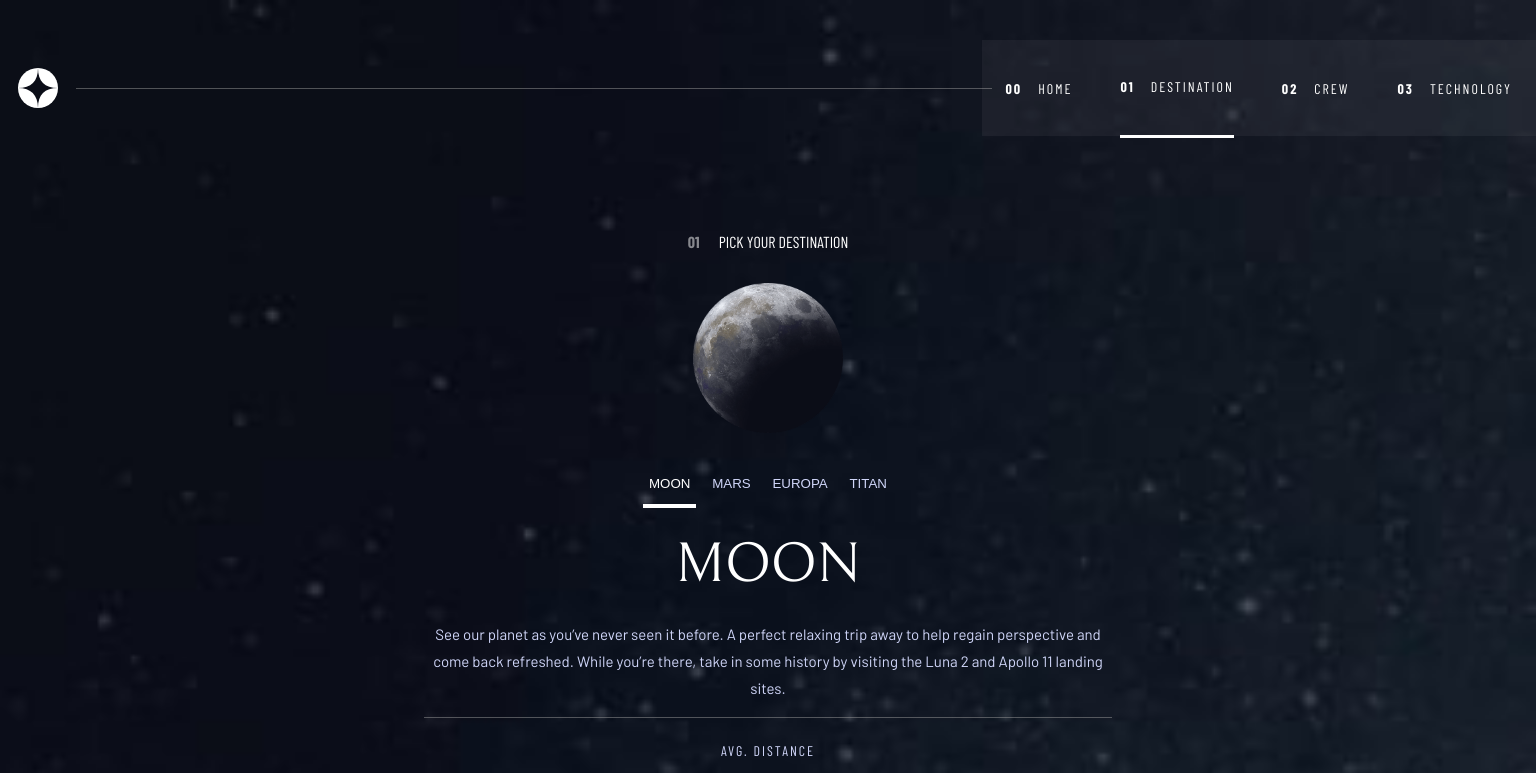
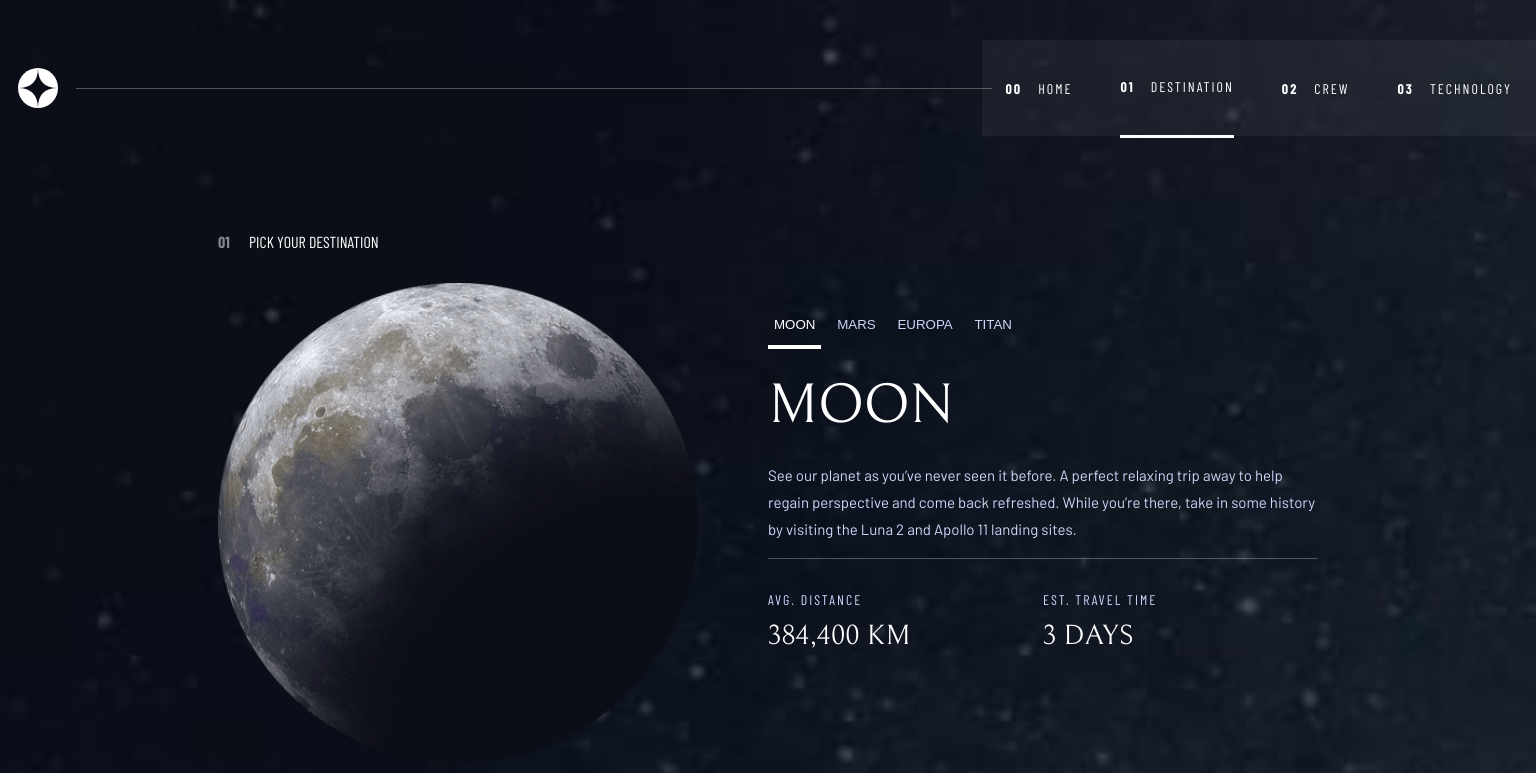
Before and after one commit to phi1s/space-tourism-website, a Vue app: page /destination in a window 1536 px wide. Shown: the top 773 px of the page. Built offline with nearby package versions, Linux system fonts and the light colour scheme.

Commit message:
first draft of responsive design for home and destination

```diff
--- a/src/assets/main.css
+++ b/src/assets/main.css
@@ -76,3 +76,10 @@ button {
   background-size: cover;
   z-index: -10;
 }
+
+@media (min-width: 1440px) {
+  #app {
+    max-width: 1100px;
+    text-align: left;
+  }
+}
--- a/src/views/DestinationView.vue
+++ b/src/views/DestinationView.vue
@@ -17,7 +17,12 @@ const isActive = (view: number) => {
 <template>
     <div class="destination">
         <h4><b>01 </b>PICK YOUR DESTINATION</h4>
+        <div class="container">
+            <div class="item">
+
                 <img :src="destinations[activeView].images.png" />
+            </div>
+            <div class="item">
                 <ol>
                     <li :class="{ 'active': isActive(0) }"><button @click="changeActiveView(0)">MOON</button></li>
                     <li :class="{ 'active': isActive(1) }"><button @click="changeActiveView(1)">MARS</button></li>
@@ -27,6 +32,7 @@ const isActive = (view: number) => {
                 <h1>{{ destinations[activeView].name }}</h1>
                 <p>{{ destinations[activeView].description }}</p>
                 <hr />
+                <div class="stats-container">
                     <div class="stats-item">
                         <h6>AVG. DISTANCE</h6>
                         <h5>{{ destinations[activeView].distance }}</h5>
@@ -34,6 +40,9 @@ const isActive = (view: number) => {
                     <div class="stats-item">
                         <h6>Est. travel time</h6>
                         <h5>{{ destinations[activeView].travel }}</h5>
+                    </div>
+                </div>
+            </div>
         </div>
         <div class="background" />
     </div>
@@ -75,5 +84,38 @@ button {
     background-image: url("../assets/destination/background-destination-mobile.jpg");
 }
 
-@media (min-width: 1024px) {}
+
+@media (min-width: 768px) {
+    .stats-container {
+        display: flex;
+        justify-content: space-around;
+    }
+
+    img {
+        width: 300px;
+        height: 300px;
+    }
+}
+
+
+@media (min-width: 1440px) {
+    .container {
+        display: flex;
+        justify-content: space-between;
+    }
+
+    .item,
+    .stats-item {
+        width: 50%;
+    }
+
+    ol {
+        margin-left: 0;
+    }
+
+    img {
+        width: 480px;
+        height: 480px;
+    }
+}
 </style>
--- a/src/views/HomeView.vue
+++ b/src/views/HomeView.vue
@@ -7,10 +7,13 @@ const goToDestination = () => { router.push('/destination'); }
 
 <template>
   <div class="home">
-    <h4>SO, YOU WANT TO TRAVEL TO</h4>
-    <h1>SPACE</h1>
-    <p>Let’s face it; if you want to go to space, you might as well genuinely go to outer space and not hover kind of on
-      the edge of it. Well sit back, and relax because we’ll give you a truly out of this world experience!</p>
+    <div class="text">
+      <h4>SO, YOU WANT TO TRAVEL TO</h4>
+      <h1>SPACE</h1>
+      <p>Let’s face it; if you want to go to space, you might as well genuinely go to outer space and not hover kind of
+        on
+        the edge of it. Well sit back, and relax because we’ll give you a truly out of this world experience!</p>
+    </div>
     <button @click="goToDestination">
       <h3>EXPLORE</h3>
     </button>
@@ -50,4 +53,22 @@ button>h3 {
 .background {
   background-image: url("../assets/home/background-home-mobile.jpg");
 }
+
+@media (min-width: 768px) {
+  button {
+    width: 272px;
+    height: 272px;
+  }
+}
+
+@media (min-width: 1440px) {
+  .home {
+    display: flex;
+    justify-content: space-between;
+  }
+
+  .text {
+    width: 540px;
+  }
+}
 </style>
```
Lines whose indentation alone changed are shown as unchanged.
